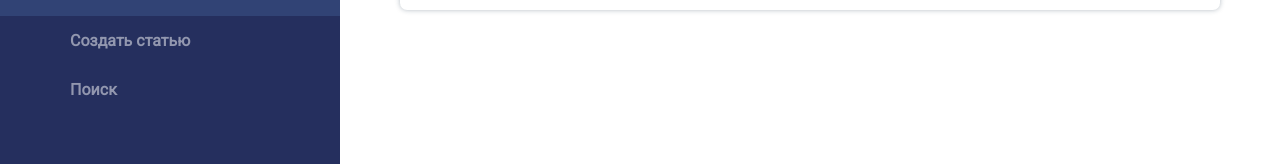
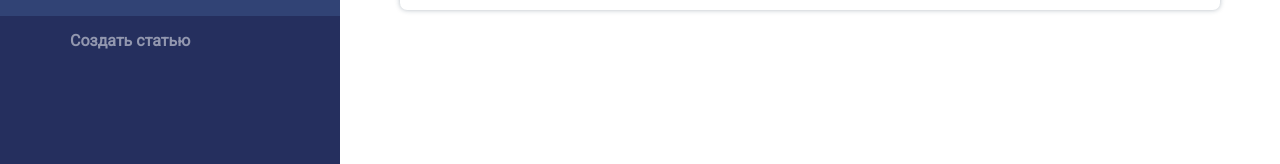
Before and after one commit to baikinkirill/CourseWork, a Next.js app: page /admin in a window 1280 px wide. Shown: the part 300-464 px from the top of the page. Built offline with nearby package versions, Linux system fonts and the light colour scheme.

Commit message:
Deteled menu

```diff
--- a/components/AdminMenu/AdminMenu.js
+++ b/components/AdminMenu/AdminMenu.js
@@ -4,7 +4,7 @@ import {useState} from "react";
 export default function AdminMenu(props) {
   const menu = [
     {title: "Разделы", content: ['Проекты', "О нас"]},
-    {title: "Блог", content: ['Создать статью', "Поиск"]},
+    {title: "Блог", content: ['Создать статью']},
   ]
 
   const {activeTab, setActiveTab} = props.state
```
